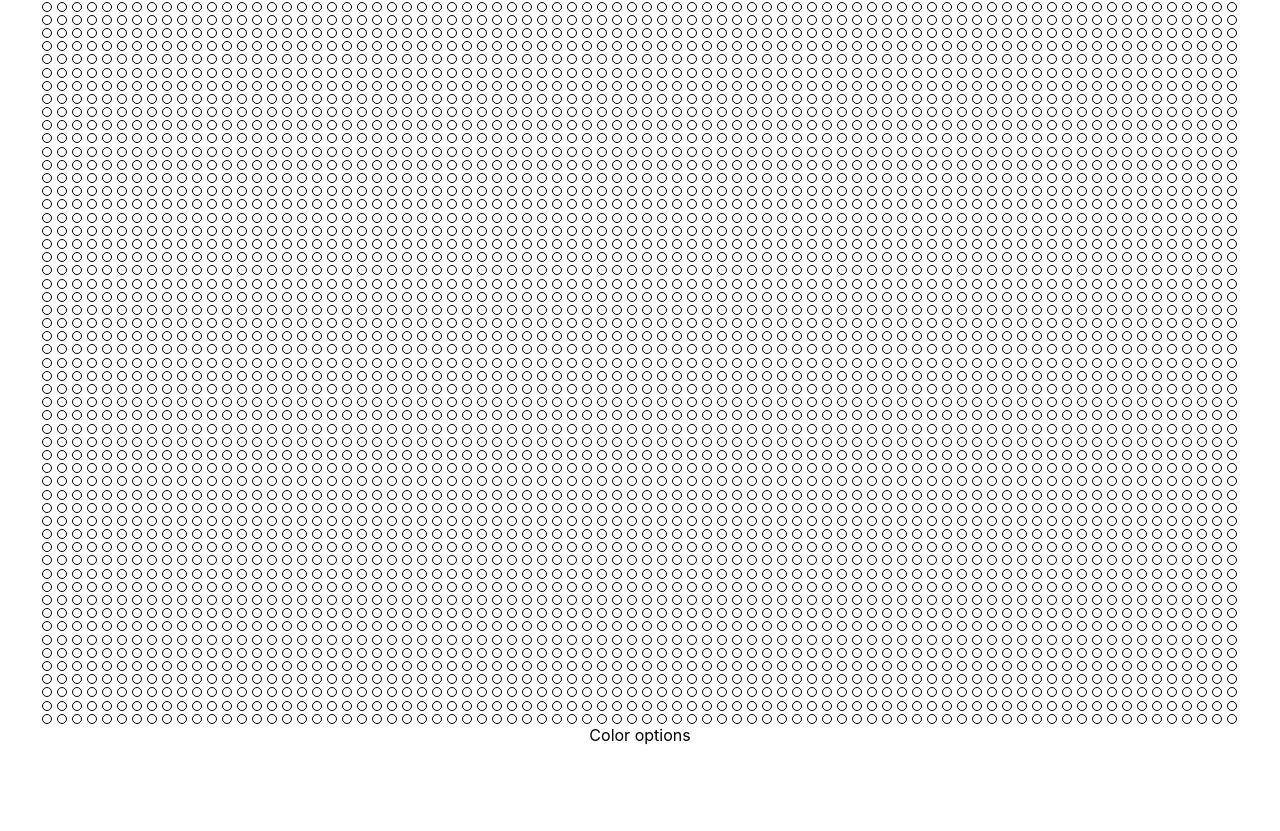
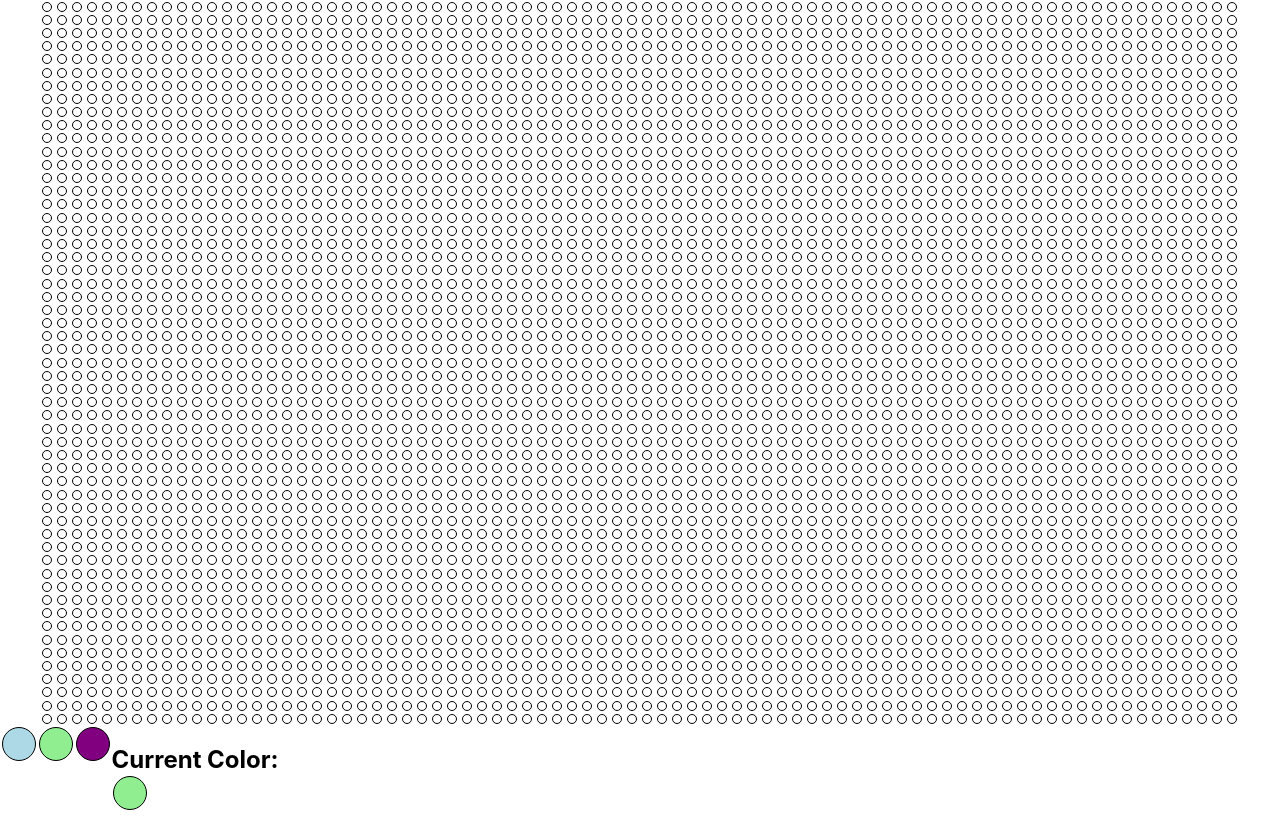
Before and after one commit to NadyaCodes/light-bright, a React (Create React App) app: page / in a window 1280 px wide. Before the commit the page ends 800 px from the top, so only its background shows below. Built offline with nearby package versions, Linux system fonts and the light colour scheme.

Commit message:
set current color

```diff
--- a/src/App.css
+++ b/src/App.css
@@ -74,3 +74,17 @@
 .white {
   background-color: white;
 }
+
+
+.big-dot {
+  width: 2rem;
+  height: 2rem;
+  border: .1rem solid black;
+  border-radius: 50%;
+  margin: .1rem;
+}
+
+#root > div > div:nth-child(2) {
+  display: flex;
+  /* flex-direction: row; */
+}
--- a/src/App.js
+++ b/src/App.js
@@ -10,21 +10,7 @@ function App() {
   return (
     <div className="App">
       <LightGrid color={color}/>
-      <Colors setColor={setColor}/>
-      {/* <header className="App-header">
-        <img src={logo} className="App-logo" alt="logo" />
-        <p>
-          Edit <code>src/App.js</code> and save to reload.
-        </p>
-        <a
-          className="App-link"
-          href="https://reactjs.org"
-          target="_blank"
-          rel="noopener noreferrer"
-        >
-          Learn React
-        </a>
-      </header> */}
+      <Colors setColor={setColor} color={color}/>
     </div>
   );
 }
--- a/src/Colors.jsx
+++ b/src/Colors.jsx
@@ -1,3 +1,11 @@
-export default function Colors() {
-  return(<div>Color options</div>)
+import Options from "./Options"
+
+export default function Colors(props) {
+  const {color, setColor} = props
+  const colorOptions = ['blue', 'green', 'purple']
+
+  const options = colorOptions.map((col, index) => {
+    return <div key={index}><Options color={col} setColor={setColor}/></div>
+  })
+  return(<div className='options-container'>{options}<h2>Current Color: <Options color={color} /></h2></div>)
 }
--- /dev/null
+++ b/src/Options.jsx
@@ -0,0 +1,5 @@
+
+export default function Options(props) {
+  const {color, setColor} = props
+  return(<div className={`big-dot ${color}`} onClick={() => setColor(color)}></div>)
+}
```
